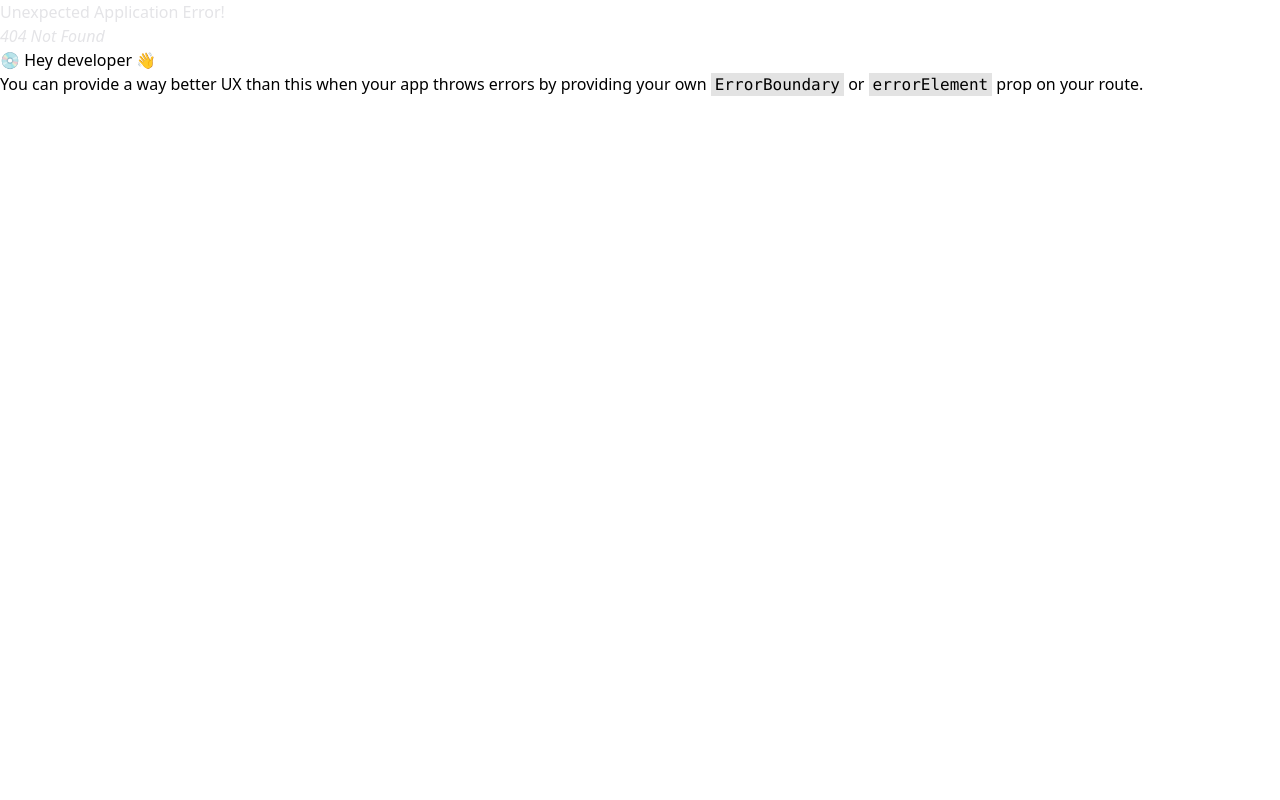
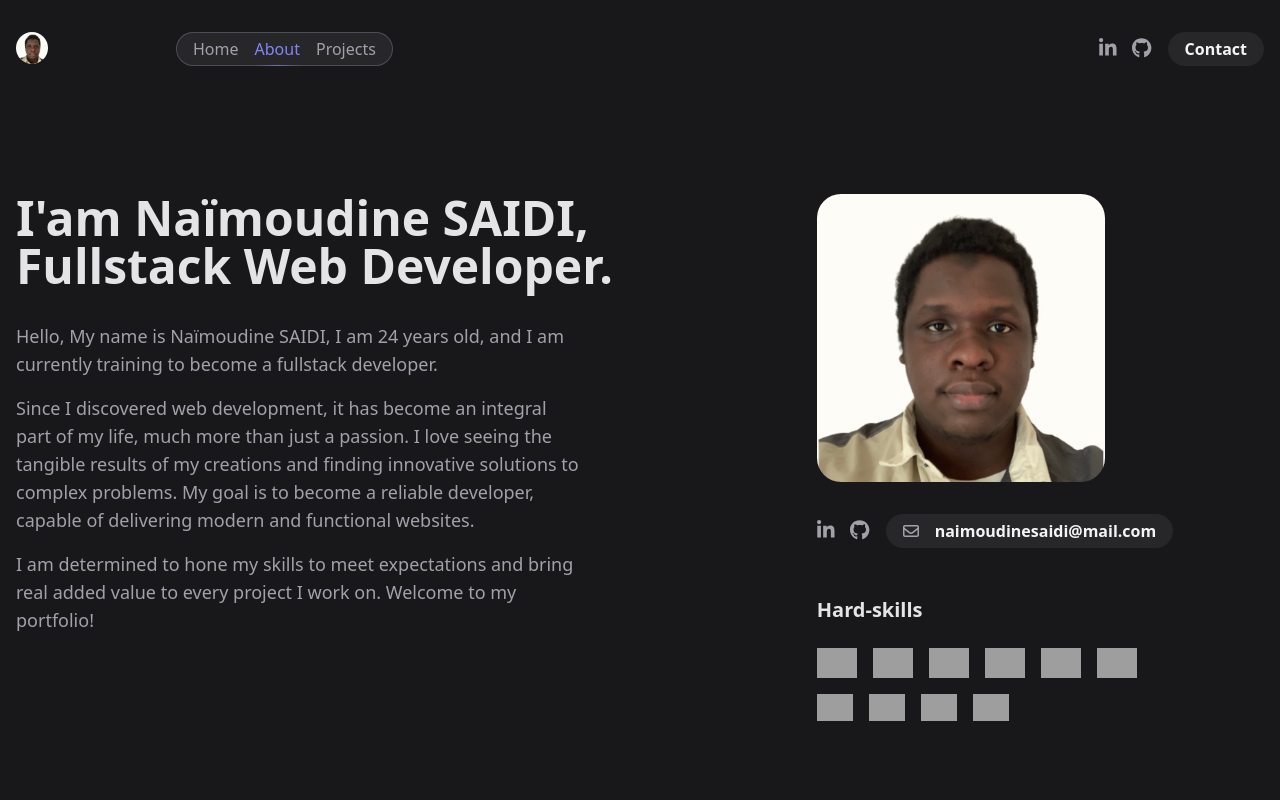
Before and after one commit to Naimoudine/portfolio, a React (Vite) app: page /about in a window 1280 px wide. Before the commit this address had no page. Shown: the top 800 px of the page. Built offline with nearby package versions, Linux system fonts and the light colour scheme; grey boxes are pictures that could not be loaded.

Commit message:
About page done

```diff
--- a/src/components/Home/Projects.tsx
+++ b/src/components/Home/Projects.tsx
@@ -10,8 +10,8 @@ export default function Projects() {
         <p className="mt-4">
           Here some of my projects that I build or that I took part in building.
         </p>
-        <div className="flex flex-col w-full gap-x-8 sm:grid sm:grid-cols-2 sm:grid-rows-2 sm:max-w-[60rem] ">
-          <div className="p-4 mt-8 border rounded-3xl border-zinc-800 h-fit w-full max-w-[25rem] max-h-[30rem] overflow-hidden md:row-span-2 md:self-center">
+        <div className="flex flex-col w-full gap-x-8 sm:grid sm:grid-cols-2 sm:grid-rows-2 sm:max-w-[60rem]">
+          <div className="p-4 mt-8 border rounded-3xl border-zinc-800 h-fit w-full max-w-[25rem] max-h-[30rem] overflow-hidden md:row-span-2 md:self-center cusor-pointer">
             <span className="flex items-center gap-2 px-4 py-2 text-xs font-semibold border w-fit border-zinc-600 rounded-3xl bg-zinc-800">
               <div className="w-2 h-2 bg-orange-600 rounded-full" />
               work
--- a/src/index.css
+++ b/src/index.css
@@ -16,7 +16,7 @@
 
 @layer utilities {
   .wrapper {
-    @apply mx-4 lg:max-w-[80rem] lg:min-w-[80rem] lg:mx-auto;
+    @apply mx-4 min-h-screen flex flex-col 2xl:max-w-[80rem] 2xl:min-w-[80rem] 2xl:mx-auto;
   }
 
   .navModalLink {
--- a/src/main.tsx
+++ b/src/main.tsx
@@ -6,6 +6,7 @@ import App from "./App.tsx";
 import Home from "./pages/Home.tsx";
 import "./index.css";
 import Projects from "./pages/Projects.tsx";
+import About from "./pages/About.tsx";
 
 const router = createBrowserRouter([
   {
@@ -19,6 +20,10 @@ const router = createBrowserRouter([
         path: "/projects",
         element: <Projects />,
       },
+      {
+        path: "/about",
+        element: <About />,
+      },
     ],
   },
 ]);
--- /dev/null
+++ b/src/pages/About.tsx
@@ -0,0 +1,172 @@
+import { FontAwesomeIcon } from "@fortawesome/react-fontawesome";
+import { faGithub, faLinkedinIn } from "@fortawesome/free-brands-svg-icons";
+import { faEnvelope } from "@fortawesome/free-regular-svg-icons";
+import moi from "../assets/images/moi.jpg";
+
+export default function About() {
+  return (
+    <div className="flex flex-col mt-8 mb-16 lg:gap-24 lg:flex-row md:mb-24 md:mt-24">
+      <section className="w-full pb-8 lg:w-2/3">
+        <h1 className="text-4xl font-bold w-fit text-zinc-200 md:text-5xl">
+          I'am Naïmoudine SAIDI, Fullstack Web Developer.
+        </h1>
+        <div className="flex flex-col gap-4 mt-8 text-zinc-400 sm:max-w-[80%] sm:text-lg ">
+          <p>
+            Hello, My name is Naïmoudine SAIDI, I am 24 years old, and I am
+            currently training to become a fullstack developer.
+          </p>
+          <p>
+            Since I discovered web development, it has become an integral part
+            of my life, much more than just a passion. I love seeing the
+            tangible results of my creations and finding innovative solutions to
+            complex problems. My goal is to become a reliable developer, capable
+            of delivering modern and functional websites.
+          </p>
+          <p>
+            I am determined to hone my skills to meet expectations and bring
+            real added value to every project I work on. Welcome to my
+            portfolio!
+          </p>
+        </div>
+      </section>
+      <div className="flex flex-col ">
+        <img
+          className="hidden lg:block max-h-[18rem] w-fit rounded-3xl "
+          src={moi}
+          alt=""
+        />
+        <div className="flex items-center gap-4 py-4 mt-4">
+          <a
+            href="https://www.linkedin.com/in/naimoudine-saidi"
+            target="_blank"
+            rel="noopener noreferrer"
+          >
+            <FontAwesomeIcon
+              className="text-xl text-zinc-400 hover:text-primary"
+              icon={faLinkedinIn}
+            />
+          </a>
+          <a
+            href="https://github.com/Naimoudine"
+            target="_blank"
+            rel="noopener noreferrer"
+          >
+            <FontAwesomeIcon
+              className="text-xl text-zinc-400 hover:text-primary"
+              icon={faGithub}
+            />
+          </a>
+          <a href="mailto:naimoudinesaidi@gmail.com" className="btn">
+            <FontAwesomeIcon className="mr-4 text-zinc-400" icon={faEnvelope} />
+            naimoudinesaidi@mail.com
+          </a>
+        </div>
+        <section className="mt-8">
+          <h2 className="text-xl font-semibold text-zinc-200">Hard-skills</h2>
+          <div className="flex flex-wrap gap-4 mt-6 max-w-[80%]">
+            <a
+              href="https://developer.mozilla.org/en-US/docs/Web/JavaScript"
+              target="_blank"
+              rel="noreferrer"
+            >
+              <img
+                src="https://raw.githubusercontent.com/danielcranney/readme-generator/main/public/icons/skills/javascript-colored.svg"
+                width="40"
+                height="40"
+                alt="JavaScript"
+              />
+            </a>
+            <a
+              href="https://developer.mozilla.org/en-US/docs/Web/TypeScript"
+              target="_blank"
+              rel="noreferrer"
+            >
+              <img
+                src="https://raw.githubusercontent.com/danielcranney/readme-generator/main/public/icons/skills/typescript-colored.svg"
+                width="40"
+                height="40"
+                alt="TypeScript"
+              />
+            </a>
+            <a
+              href="https://developer.mozilla.org/en-US/docs/Glossary/HTML5"
+              target="_blank"
+              rel="noreferrer"
+            >
+              <img
+                src="https://raw.githubusercontent.com/danielcranney/readme-generator/main/public/icons/skills/html5-colored.svg"
+                width="40"
+                height="40"
+                alt="HTML5"
+              />
+            </a>
+            <a
+              href="https://www.w3.org/TR/CSS/#css"
+              target="_blank"
+              rel="noreferrer"
+            >
+              <img
+                src="https://raw.githubusercontent.com/danielcranney/readme-generator/main/public/icons/skills/css3-colored.svg"
+                width="40"
+                height="40"
+                alt="CSS3"
+              />
+            </a>
+            <a
+              href="https://getbootstrap.com/"
+              target="_blank"
+              rel="noreferrer"
+            >
+              <img
+                src="https://raw.githubusercontent.com/danielcranney/readme-generator/main/public/icons/skills/bootstrap-colored.svg"
+                width="40"
+                height="40"
+                alt="Bootstrap"
+              />
+            </a>
+            <a href="https://sass-lang.com/" target="_blank" rel="noreferrer">
+              <img
+                src="https://raw.githubusercontent.com/danielcranney/readme-generator/main/public/icons/skills/sass-colored.svg"
+                width="40"
+                height="40"
+                alt="Sass"
+              />
+            </a>
+            <a href="https://tailwindcss.com/" target="_blank" rel="noreferrer">
+              <img
+                src="https://raw.githubusercontent.com/danielcranney/readme-generator/main/public/icons/skills/tailwindcss-colored.svg"
+                width="36"
+                height="36"
+                alt="TailwindCSS"
+              />
+            </a>
+            <a href="https://vitejs.dev/" target="_blank" rel="noreferrer">
+              <img
+                src="https://raw.githubusercontent.com/danielcranney/readme-generator/main/public/icons/skills/vite-colored.svg"
+                width="36"
+                height="36"
+                alt="Vite"
+              />
+            </a>
+            <a href="https://vuejs.org/" target="_blank" rel="noreferrer">
+              <img
+                src="https://raw.githubusercontent.com/danielcranney/readme-generator/main/public/icons/skills/vuejs-colored.svg"
+                width="36"
+                height="36"
+                alt="Vue"
+              />
+            </a>
+            <a href="https://vuejs.org/" target="_blank" rel="noreferrer">
+              <img
+                src="https://raw.githubusercontent.com/danielcranney/readme-generator/main/public/icons/skills/react-colored.svg"
+                width="36"
+                height="36"
+                alt="React"
+              />
+            </a>
+          </div>
+        </section>
+      </div>
+    </div>
+  );
+}
--- a/src/pages/Projects.tsx
+++ b/src/pages/Projects.tsx
@@ -8,12 +8,15 @@ export default function Projects() {
         <h1 className="text-4xl font-bold text-zinc-200 md:text-5xl">
           Projects that I built or participated in.
         </h1>
-        <p className="mt-8 text-zinc-400 sm:w-[60%]">
+        <p className="mt-8 text-zinc-400">
           Here some project that I built while learning how to code. Some of
           them are personnal and others were made during my different trainings.
         </p>
-        <div className="flex flex-col mt-16 gap-x-8 gap-y-16 sm:flex-row sm:flex-wrap">
-          <article className="shadow-xl rounded-3xl w-full sm:max-w-[30rem] px-6 py-8 overflow-hidden">
+        <div
+          className="flex flex-col mt-16 gap-y-16 sm:flex-row sm:flex-wrap"
+          style={{ gap: "calc(16px + 1%)" }}
+        >
+          <article className="shadow-xl rounded-3xl w-full sm:max-w-[30rem] flex-1 px-6 py-8 overflow-hidden">
             <span className="flex items-center gap-2 px-4 py-2 text-xs font-semibold border w-fit border-zinc-600 rounded-3xl bg-zinc-800">
               <div className="w-2 h-2 bg-orange-600 rounded-full" />
               work
@@ -41,7 +44,7 @@ export default function Projects() {
               />
             </div>
           </article>
-          <article className="shadow-xl rounded-3xl w-full sm:max-w-[30rem] px-6 py-8 overflow-hidden">
+          <article className="shadow-xl rounded-3xl w-full sm:max-w-[30rem] flex-1 px-6 py-8 overflow-hidden">
             <span className="flex items-center gap-2 px-4 py-2 text-xs font-semibold border w-fit border-zinc-600 rounded-3xl bg-zinc-800">
               <div className="w-2 h-2 bg-green-600 rounded-full" />
               personnal
@@ -68,7 +71,7 @@ export default function Projects() {
               />
             </div>
           </article>
-          <article className="shadow-xl rounded-3xl w-full sm:max-w-[30rem] px-6 py-8 overflow-hidden">
+          <article className="shadow-xl rounded-3xl w-full sm:max-w-[30rem] flex-1 px-6 py-8 overflow-hidden">
             <span className="flex items-center gap-2 px-4 py-2 text-xs font-semibold border w-fit border-zinc-600 rounded-3xl bg-zinc-800">
               <div className="w-2 h-2 bg-green-600 rounded-full" />
               personnal
```
